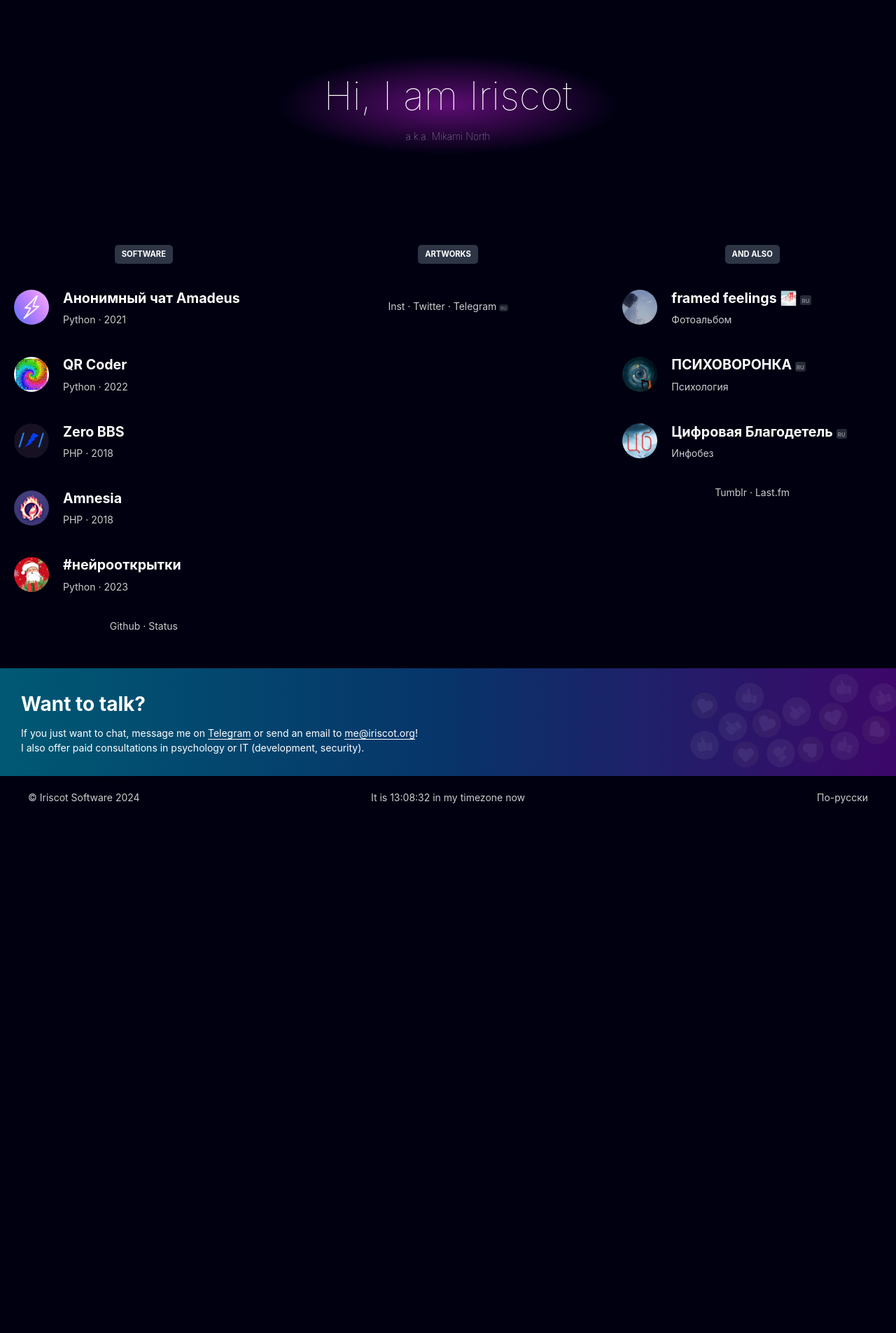
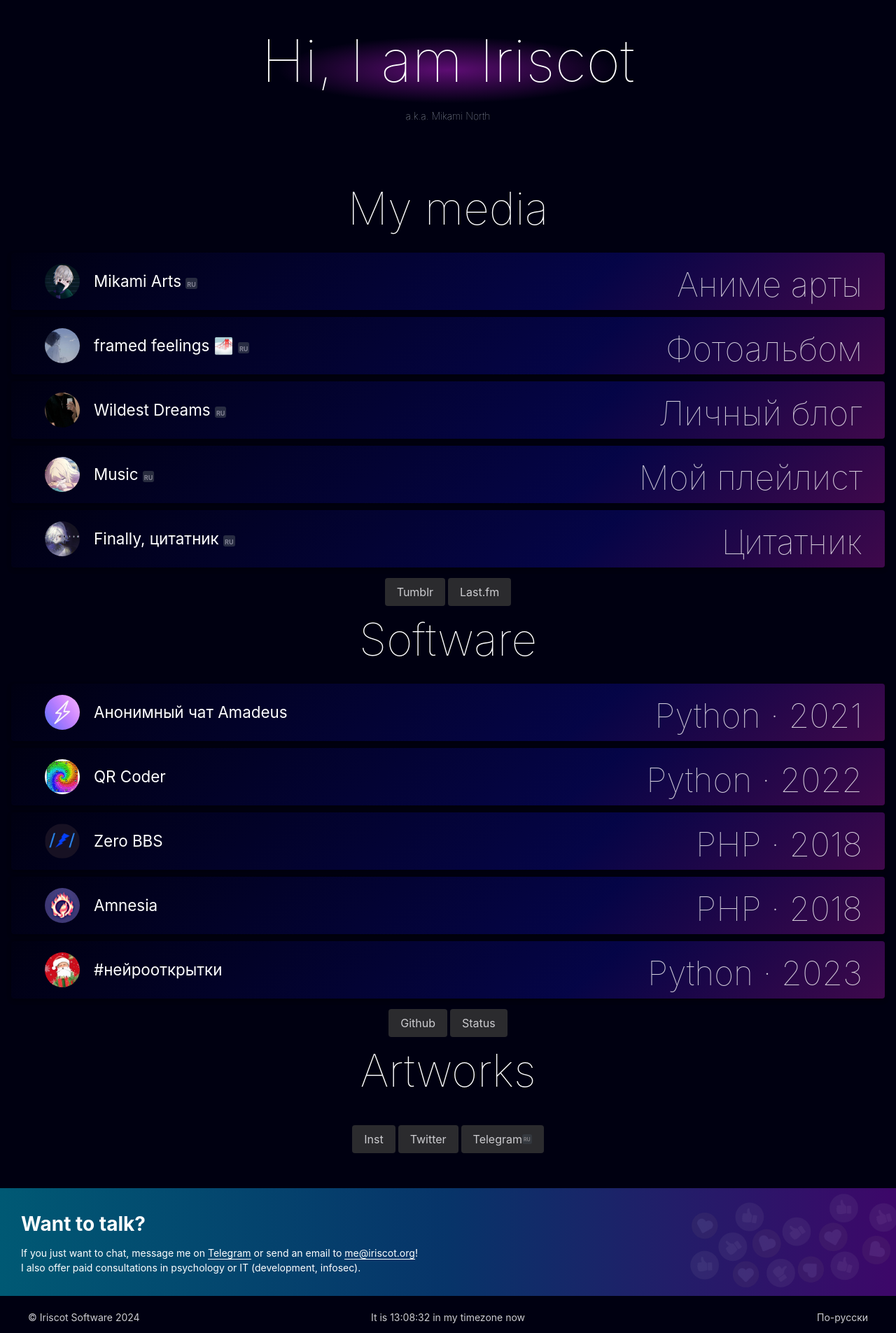
Before and after one commit to iriscot/frontpage, a Flask app: page / in a window 1280 px wide. Shown: the whole page at 70% size. Before the commit the page ends 1148 px from the top, so only its background shows below. Run offline with Flask 3, Linux system fonts and the light colour scheme.

Commit message:
update links and layout

```diff
--- a/src/app.py
+++ b/src/app.py
@@ -29,7 +29,7 @@ def index():
     with open('media.json', 'r', encoding='utf-8') as json_file:
         media = json.load(json_file)
 
-    artworks = tg_photos_parse.get_imgs('iriscot_arts')
+    artworks = tg_photos_parse.get_imgs('mikami_arts')
 
     current_year = datetime.datetime.now().year
     user_language = get_locale()
--- a/src/media.json
+++ b/src/media.json
@@ -3,14 +3,14 @@
         "cards": [
         {
             "name": "Анонимный чат Amadeus",
-            "link": "http://t.me/amadeus_chat_bot",
+            "link": "tg://resolve?domain=amadeus_chat_bot",
             "image": "amadeus.webp",
             "language": "Python",
             "year": 2021
         },
         {
             "name": "QR Coder",
-            "link": "http://t.me/qr_custom_bot",
+            "link": "tg://resolve?domain=qr_custom_bot",
             "image": "qrcoder.webp",
             "language": "Python",
             "year": 2022
@@ -47,31 +47,45 @@
         "links": [
             {"title": "Inst", "href": "https://instagram.com/mikaminorth", "lang": "en"},
             {"title": "Twitter", "href": "https://x.com/mikaminorth", "lang": "en"},
-            {"title": "Telegram", "href": "https://t.me/iriscot_arts", "lang": "ru"}
+            {"title": "Telegram", "href": "https://t.me/mikami_arts", "lang": "ru"}
         ]
     },
     "etc": {
         "cards": [
         {
+            "name": "Mikami Arts",
+            "link": "tg://resolve?domain=mikami_arts",
+            "image": "mikami.webp",
+            "lang": "ru",
+            "desc": "Аниме арты"
+        },
+        {
             "name": "framed feelings 🌁",
-            "link": "http://t.me/framed_feelings",
+            "link": "tg://resolve?domain=framed_feelings",
             "image": "framed_feelings.webp",
             "lang": "ru",
             "desc": "Фотоальбом"
         },
         {
-            "name": "ПСИХОВОРОНКА",
-            "link": "http://t.me/Psychohunter",
-            "image": "Psychohunter.webp",
+            "name": "Wildest Dreams",
+            "link": "tg://resolve?domain=wildestdreamsever",
+            "image": "wildest.webp",
             "lang": "ru",
-            "desc": "Психология"
+            "desc": "Личный блог"
         },
         {
-            "name": "Цифровая Благодетель",
-            "link": "http://t.me/infosex",
-            "image": "infosex.webp",
+            "name": "Music",
+            "link": "https://t.me/+rKm0WOXJeUViMjgy",
+            "image": "music.webp",
             "lang": "ru",
-            "desc": "Инфобез"
+            "desc": "Мой плейлист"
+        },
+        {
+            "name": "Finally, цитатник",
+            "link": "tg://resolve?domain=quoteslib",
+            "image": "quotes.webp",
+            "lang": "ru",
+            "desc": "Цитатник"
         }
     ],
         "links": [
--- a/src/static/styles/main.css
+++ b/src/static/styles/main.css
@@ -1,14 +1,12 @@
 html, body{
     margin: 0;
     padding: 0;
-    overflow-x: hidden;
 }
 
 body {
      background-color: #001;
      color: #fff;
      font-size: 14px;
-     max-width: 100%;
 }
  a{
      color: #fff;
@@ -20,12 +18,12 @@ body {
  header{
      text-align: center;
      margin-bottom: 50px;
-     min-height: 300px;
+     min-height: 200px;
      background: radial-gradient(ellipse 100% 125% at center, rgba(93,13,115,1) 0%, rgba(0,0,0,0) 19%);
 }
 
  header h1{
-     font-size: 4em;
+     font-size: 6em;
      font-weight: 100;
      margin-bottom: 0;
 }
@@ -59,9 +57,14 @@ body {
      margin: 15px auto;
 }
  .project {
-     display: flex;
-     align-items: center;
-     padding: 20px;
+display: flex;
+align-items: center;
+margin: 10px 1rem;
+border-radius: 4px;
+background: linear-gradient(139deg, rgba(2, 0, 37, 0), rgba(9, 9, 122, 0.51) 65.55%, rgba(176, 24, 179, 0.36));
+box-sizing: border-box;
+padding: 1rem 3rem;
+transition: background 1s ease;
 }
  .circle-image {
      width: 50px;
@@ -74,43 +77,29 @@ body {
      flex: 1;
 }
  .project .project-title{
-     font-weight: bold;
-     font-size: 1.4em;
+     font-size: 1.6em;
 }
  .project .project-desc{
-     margin-bottom: 0;
-     margin-top: 5px;
-     opacity: .8;
+margin-bottom: 0;
+margin-top: 5px;
+opacity: .8;
+position: absolute;
+bottom: 0;
+font-size: 3rem;
+font-weight: 100;
+right: 2rem;
 }
+@media screen and (max-width: 600px) {
+     .project .project-desc{
+        font-size: 1.6rem;
+     }
+      .project .project-title{
+     font-size: 1.2em;
+}
+}
+
  .links-after{
      opacity: .8;
-}
- .image-grid {
-     display: grid;
-     grid-template-columns: repeat(auto-fill, minmax(128px, 1fr));
-     grid-row-gap: 10px;
-     grid-column-gap: 10px;
-     padding: 10px;
-     width: 100%;
-}
- .image-item {
-     position: relative;
-     overflow: hidden;
-     border-radius: 5px;
-     max-width: 128px;
-     max-height: 128px;
-     transition: all .5s ease;
-}
- .image-item img {
-     width: 100%;
-     height: 100%;
-     display: block;
-     object-fit: cover;
-}
- .image-item:hover {
-     transform: scale(1.9);
-     z-index: 9999999;
-     box-shadow: -2px 1px 47px 16px rgba(25,64,141,0.54);
 }
  section.talk{
      background: linear-gradient(270deg, #3d0769, #073469, #005974);
@@ -154,3 +143,78 @@ body {
      user-select: none;
      cursor: default;
 }
+
+
+.image-grid {
+  column-count: 4;
+  --webkit-column-count: 4;
+  --moz-column-count: 4;
+  gap: 1rem;
+}
+
+.image-item img {
+  height: auto;
+  width: 100%;
+  border-radius: 4px;
+}
+
+
+/* Responsive-ness for different screen-sizes */
+@media screen and (max-width: 810px) {
+  .image-grid {
+    column-count: 3;
+    --webkit-column-count: 3;
+    --moz-column-count: 3;
+  }
+}
+
+@media screen and (max-width: 500px) {
+  .image-grid {
+    column-count: 2;
+    --webkit-column-count: 2;
+    --moz-column-count: 2;
+  }
+}
+
+@media screen and (max-width: 400px) {
+  .image-grid {
+    column-count: 1;
+    --webkit-column-count: 1;
+    --moz-column-count: 1;
+  }
+}
+
+
+.section_title{
+    font-size: 4rem;
+font-weight: 100;
+/*margin-left: 3rem;*/
+}
+
+
+
+/* ------------ CARD ------------ */
+.hover_flashlight {
+  position: relative;
+  box-shadow: 0 3px 6px rgba(0, 0, 0, 0.16), 0 3px 6px rgba(0, 0, 0, 0.23);
+  overflow: hidden;
+}
+
+.hover_flashlight:after {
+  content: "";
+  width: 1000%;
+  height: 1000%;
+  position: absolute;
+  top: var(--y);
+  left: var(--x);
+  transform: translate(-50%, -50%);
+  opacity: 0;
+  background: radial-gradient(circle closest-side, rgba(255, 255, 255, 0.18), transparent);
+  transition: opacity 0.7s ease-out;
+}
+
+/* ------------ STATES ------------ */
+.hover_flashlight:hover:after,
+.hover_flashlight:hover {
+  opacity: 1;
+}
--- a/src/templates/index.html
+++ b/src/templates/index.html
@@ -18,15 +18,51 @@
 
 	<main>
 
-<section class="all_the_links">
-		<div class="columns">
-    <div class="column">
+<section class="title_section all_the_links">
+
+    <div class="center">
+            <h2 class="section_title">{{ _('My media') }}</h2>
+        </div>
+<div class="projects">
+    {% for etc in media.etc.cards %}
+    <a href="{{ etc.link }}">
+    <div class="project hover_flashlight">
+        <img class="circle-image" src="{{ url_for('static', filename='images/' + etc.image) }}" alt="{{ etc.name }}">
+        <div class="text-content">
+            <span class="project-title">
+                {{ etc.name }}
+                {% if etc.lang != user_language %}
+                <span class="lang_code">{{ etc.lang }}</span>
+                {% endif %}
+            </span>
+            <p class="project-desc">{{ etc.desc }}</p>
+        </div>
+    </div>
+    </a>
+    {% endfor %}
+</div>
+
+<div class="center links-after">
+    <p>
+    {% for link in media.etc.links %}
+            <a class="button is-dark" href="{{ link.href }}">{{ link.title }}
+                {% if link.lang != user_language %}
+                <span class="lang_code">{{ link.lang }}</span>
+                {% endif %}
+                </a>
+    {% endfor %}
+</p>
+</div>
+
+
+
+
     	<div class="center">
-    		<div class="plashque">{{ _('Software') }}</div>
+            <h2 class="section_title">{{ _('Software') }}</h2>
     	</div>
 <div class="projects">
     {% for project in media.projects.cards %}
-    <div class="project">
+    <div class="project hover_flashlight">
         <img class="circle-image" src="{{ url_for('static', filename='images/' + project.image) }}" alt="{{ project.name }}">
         <div class="text-content">
             <span class="project-title">
@@ -41,20 +77,18 @@
 <div class="center links-after">
     <p>
     {% for link in media.projects.links %}
-            <a href="{{ link.href }}">{{ link.title }}</a>
+            <a class="button is-dark" href="{{ link.href }}">{{ link.title }}
                 {% if link.lang != user_language %}
                 <span class="lang_code">{{ link.lang }}</span>
                 {% endif %}
-            {% if not loop.last %} &middot; {% endif %}
+                </a>
     {% endfor %}
 </p>
 </div>
-    </div>
 
 
-    <div class="column">
         <div class="center">
-            <div class="plashque">{{ _('Artworks') }}</div>
+            <h2 class="section_title">{{ _('Artworks') }}</h2>
         </div>
 <div class="projects is-flex is-align-content-center">
     <div class="image-grid">
@@ -69,58 +103,23 @@
 <div class="center links-after">
     <p>
     {% for link in media.artworks.links %}
-            <a href="{{ link.href }}">{{ link.title }}</a>
+            <a class="button is-dark" href="{{ link.href }}">{{ link.title }}
                 {% if link.lang != user_language %}
                 <span class="lang_code">{{ link.lang }}</span>
                 {% endif %}
-            {% if not loop.last %} &middot; {% endif %}
+                </a>
     {% endfor %}
 </p>
 </div>
-    </div>
 
 
-    <div class="column">
-        <div class="center">
-            <div class="plashque">{{ _('And also') }}</div>
-        </div>
-<div class="projects">
-    {% for etc in media.etc.cards %}
-    <div class="project">
-        <img class="circle-image" src="{{ url_for('static', filename='images/' + etc.image) }}" alt="{{ etc.name }}">
-        <div class="text-content">
-            <span class="project-title">
-                <a href="{{ etc.link }}">{{ etc.name }}</a>
-                {% if etc.lang != user_language %}
-                <span class="lang_code">{{ etc.lang }}</span>
-                {% endif %}
-            </span>
-            <p class="project-desc">{{ etc.desc }}</p>
-        </div>
-    </div>
-    {% endfor %}
-</div>
-
-<div class="center links-after">
-    <p>
-    {% for link in media.etc.links %}
-            <a href="{{ link.href }}">{{ link.title }}</a>
-                {% if link.lang != user_language %}
-                <span class="lang_code">{{ link.lang }}</span>
-                {% endif %}
-            {% if not loop.last %} &middot; {% endif %}
-    {% endfor %}
-</p>
-</div>
-    </div>
-</div>
 </section>
 
 <section class="talk">
     <img src="{{ url_for('static', filename='images/likes.webp') }}" alt="Thumbs up icons" class="talk_bg">
     <h1>{{ _('Want to talk?') }}</h1>
     <p>{{ _('If you just want to chat, message me on <a href="http://t.me/iriscot">Telegram</a> or send an email to <a href="mailto:me@iriscot.org">me@iriscot.org</a>!') }}</p>
-    <p>{{ _('I also offer paid consultations in psychology or IT (development, security).') }}</p>
+    <p>{{ _('I also offer paid consultations in psychology or IT (development, infosec).') }}</p>
 </section>
 
 	</main>
@@ -141,7 +140,23 @@
 
 </body>
 
-<script>
+  <script>
+    // Select all card elements
+    var cards = document.querySelectorAll('.hover_flashlight');
+
+    // Add event listener to each card for the hover effect
+    cards.forEach(function(card) {
+      card.addEventListener('mousemove', function(e) {
+        const x = e.pageX - card.offsetLeft;
+        const y = e.pageY - card.offsetTop;
+
+
+        card.style.setProperty('--x', x + 'px');
+        card.style.setProperty('--y', y + 'px');
+      });
+    });
+
+
     function updateTime() {
         var gmtPlus3 = new Date(new Date().getTime() + (3 * 60 * 60 * 1000)); // Get current time and add 3 hours for GMT+3
 
--- a/src/tg_photos_parse.py
+++ b/src/tg_photos_parse.py
@@ -26,4 +26,4 @@ def get_imgs(usename):
         image_url = re.search(r'url\((.*?)\)', style).group(1)
         background_images.append(image_url[1:-1])
 
-    return list(reversed(background_images[-6:]))
+    return list(reversed(background_images[-16:]))
```
Also changed, not shown: readme.md, src/static/images/mikami.webp (added), src/static/images/music.webp (added), src/static/images/quotes.webp (added), src/static/images/wildest.webp (added), src/translations/ru/LC_MESSAGES/messages.po, 2 other files.
